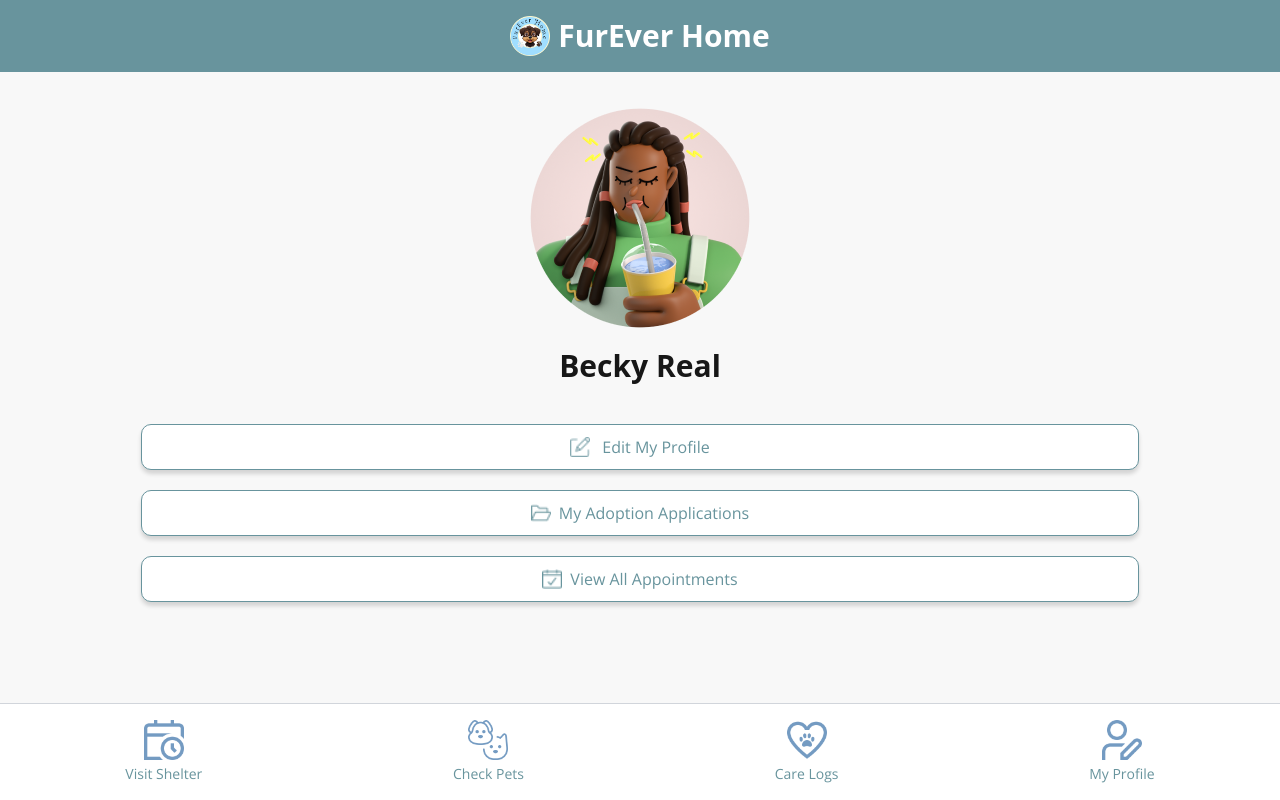
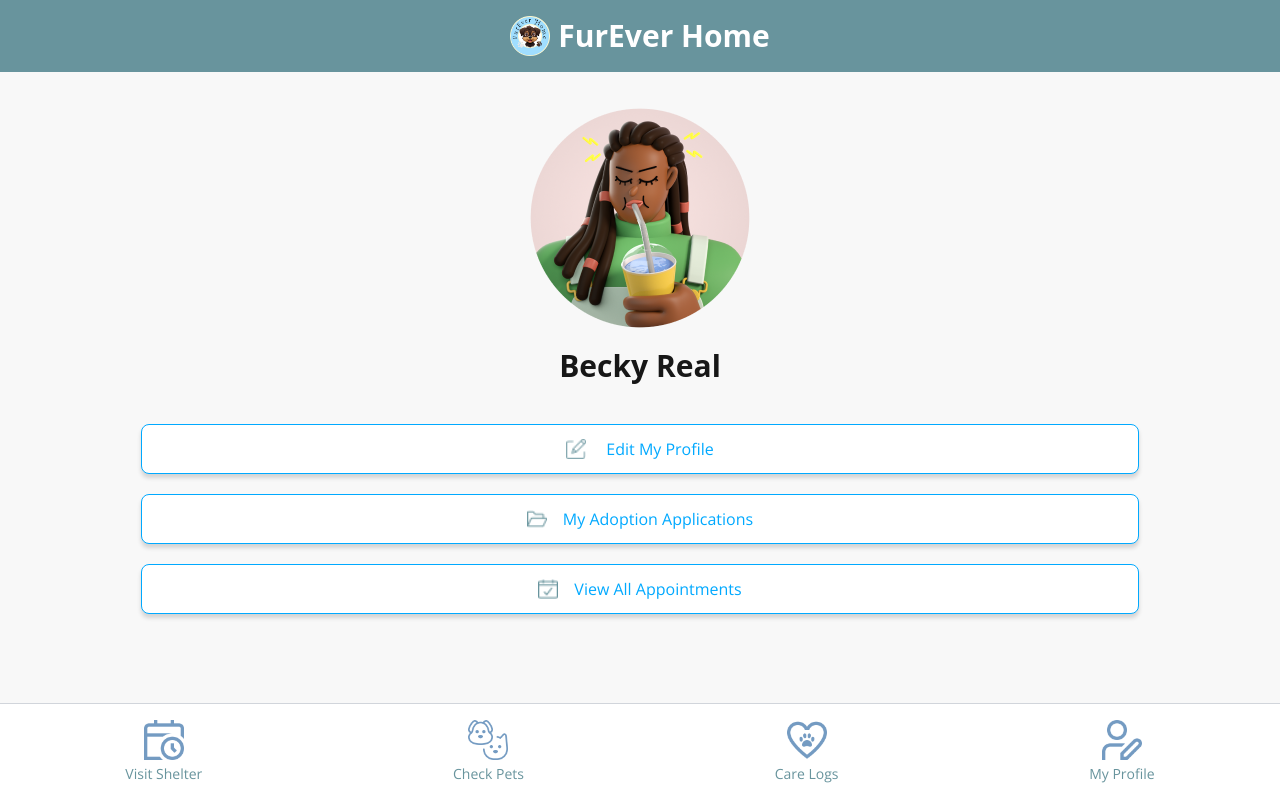
Before and after one commit to kel4F2023/FurEver-Home, a Next.js app: page /my-profile in a window 1280 px wide. Built offline with nearby package versions, Linux system fonts and the light colour scheme.

Commit message:
fixed button color

```diff
--- a/src/app/globals.css
+++ b/src/app/globals.css
@@ -3,20 +3,27 @@
 @tailwind utilities;
 @import url('https://fonts.googleapis.com/css2?family=Open+Sans:wght@400;700&display=swap');
 
-
 :root {
   --background: #f8f8f8;
   --foreground: #171717;
+  --primary-color: #00A9FF;
+  --secondary-background: #ffffff;
+  --border-radius: 0.5rem;
+  --padding: 12px;
 }
 
 body {
   color: var(--foreground);
   background: var(--background);
-  font-family: 'Open Sans',Arial, Helvetica, sans-serif;
+  font-family: 'Open Sans', Arial, Helvetica, sans-serif;
 }
 
 .bg-primary {
   background-color: #68949D;
+}
+
+.primary-blue {
+  color: var(--primary-color);
 }
 
 .primary-color {
@@ -67,32 +74,50 @@ body {
   @apply w-full bg-primaryBlue text-white font-semibold rounded-lg py-2 shadow-lg;
 }
 
+.primary-btn {
+  width: 100%;
+  padding: var(--padding);
+  background-color: var(--primary-color);
+  border-radius: var(--border-radius);
+  box-shadow: 0px 4px 4px 0px rgba(0, 0, 0, 0.15);
+  display: flex;
+  justify-content: center;
+  align-items: center;
+  gap: 0.5rem;
+  cursor: pointer;
+}
+
 .secondary-btn {
-  color: #68949D;
-  border: 1px solid #68949D;
-  background-color: #ffffff;
-  border-radius: 10px;
+  width: 100%;
+  padding: var(--padding);
+  color: var(--primary-color);
+  border: 1px solid var(--primary-color);
+  background-color: var(--secondary-background);
+  border-radius: var(--border-radius);
   box-shadow: 0px 4px 4px 0px rgba(0, 0, 0, 0.15);
-  width: 100%;
-  padding: 10px;
+  display: flex;
+  justify-content: center;
+  align-items: center;
+  gap: 0.5rem;
+  cursor: pointer;
 }
 
 .google-meet-btn {
-  @apply w-[95px] h-[21px] bg-[#a2d4f8] rounded-[15px]
+  @apply w-[95px] h-[21px] bg-[#a2d4f8] rounded-[15px];
 }
 
 .reschedule-btn {
-  @apply w-[95px] h-[21px] bg-[#34c759]/40 rounded-[15px]
+  @apply w-[95px] h-[21px] bg-[#34c759]/40 rounded-[15px];
 }
 
 .cancel-btn {
-  @apply w-[95px] h-[21px] left-[256px] bg-[#b1b1b1]/40 rounded-[15px]
+  @apply w-[95px] h-[21px] left-[256px] bg-[#b1b1b1]/40 rounded-[15px];
 }
 
 .appointment-btn-txt {
-  @apply text-black text-sm font-medium font-['Inter']
+  @apply text-black text-sm font-medium font-['Inter'];
 }
 
 .inperson-avatar {
-  @apply h-[21px] px-2 bg-[#b1b1b1]/40 rounded-[15px]
+  @apply h-[21px] px-2 bg-[#b1b1b1]/40 rounded-[15px];
 }
```
